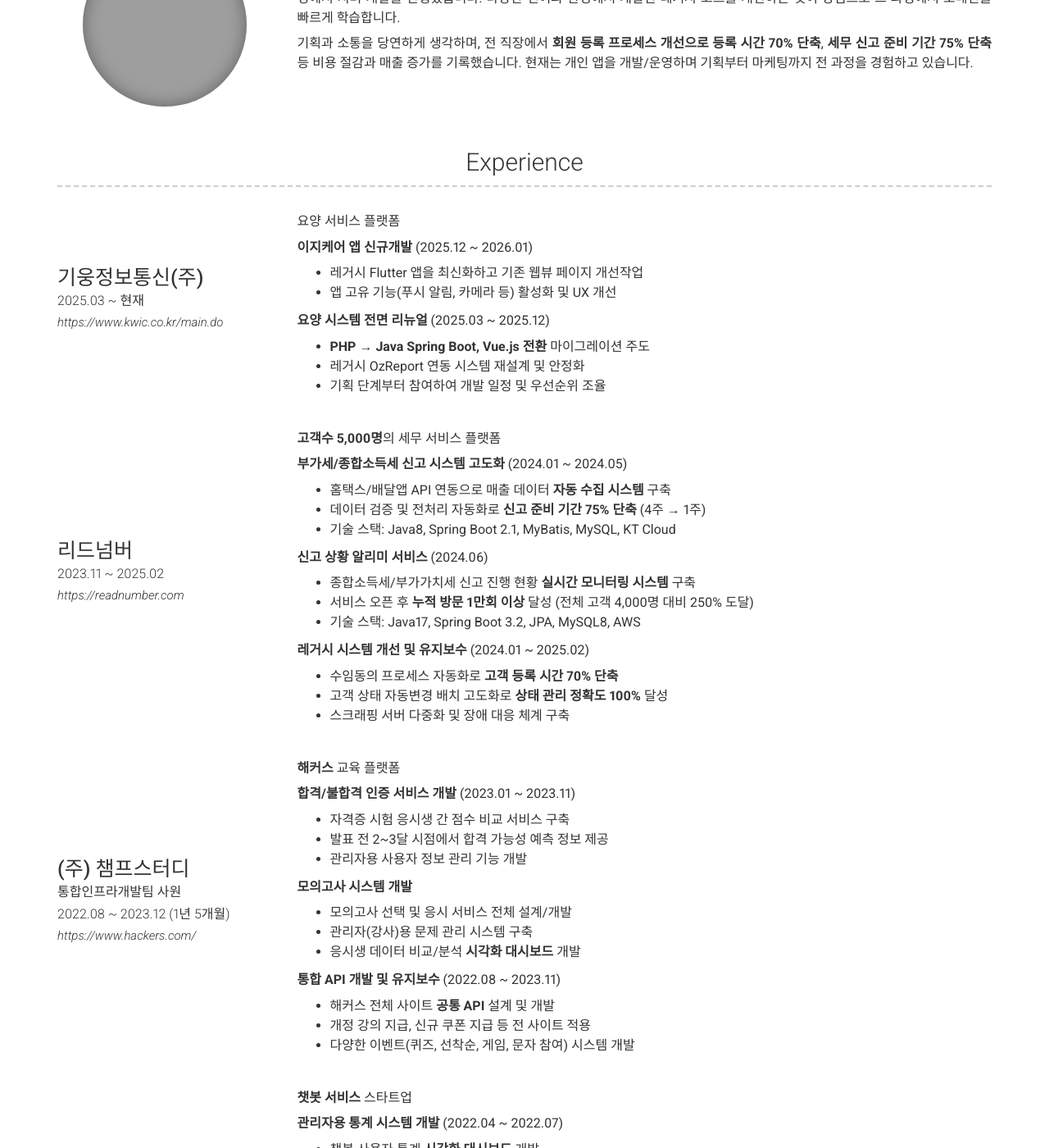
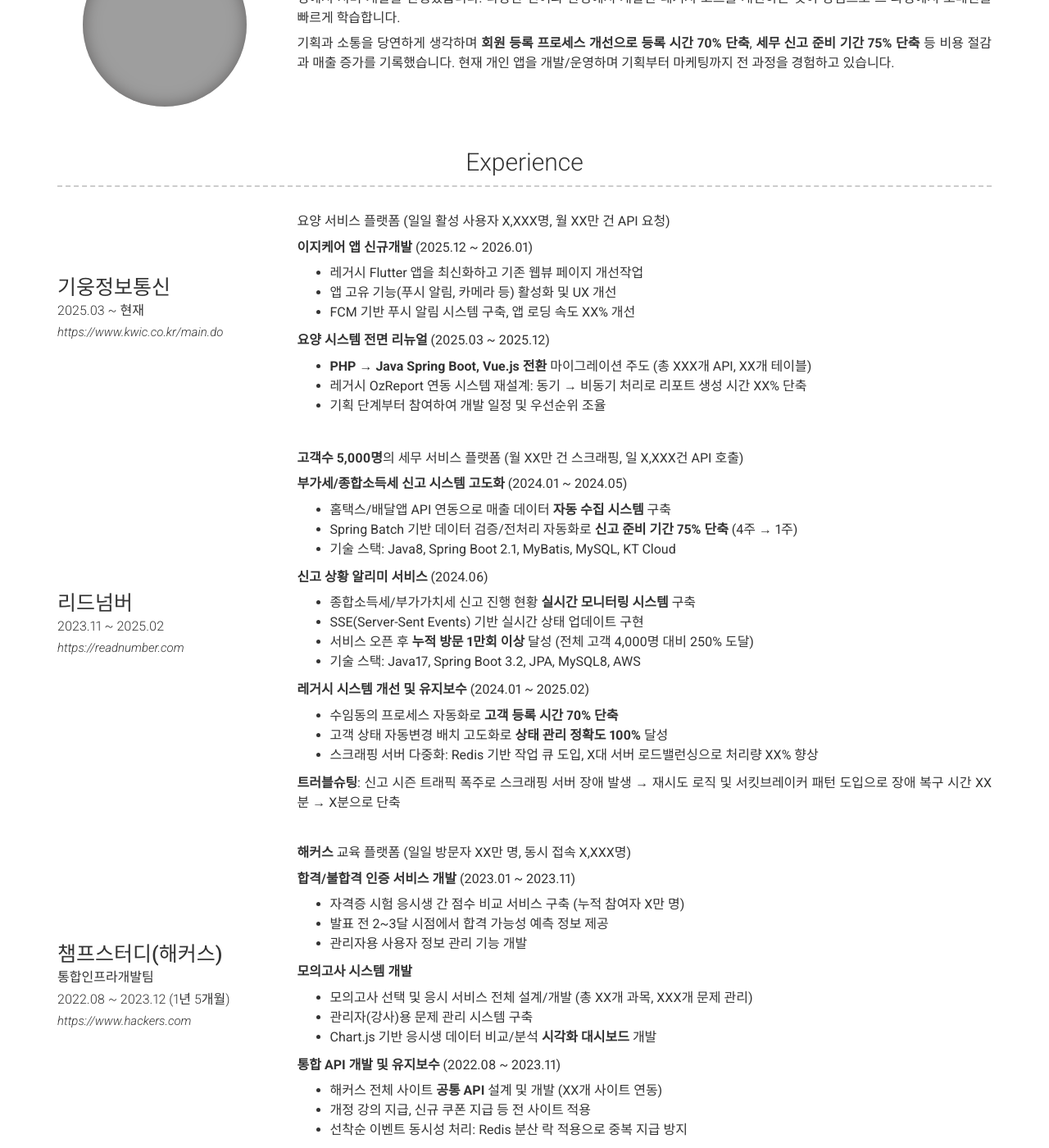
Before and after one commit to gorb6593/gorb6593.github.io, a Jekyll site: the page built from index.md, in a window 1280 px wide and 1400 px high, scrolled down 399 px. Shown: the whole window at 82% size. Built offline with Jekyll 4.4.1, drawn with Linux system fonts in a browser that asks for light colours; nearby versions of some CDN libraries; some of the changed text lies outside the part shown; grey boxes are pictures that could not be loaded.

Commit message:
초기작업 (수정필요)

```diff
--- a/_config.yml
+++ b/_config.yml
@@ -1,6 +1,5 @@
 # Site
 repository: gorb6593/gorb6593.github.io
-# favicon: images/favicon.ico
 
 # Content configuration version
 version: 2
@@ -22,7 +21,7 @@ github_username: gorb6593
 additional_links:
   - title: Blog
     icon: fas fa-blog
-    url: https://harrystroy.tistory.com/
+    url: https://harrystroy.tistory.com
 
 # About Section
 about_profile_image: images/profile.jpg
@@ -32,27 +31,28 @@ about_content: |
   요양 플랫폼(기웅정보통신), 세무 플랫폼(리드넘버, 쌤157), 교육 플랫폼(챔프스터디)에서 **특정 시즌에 집중되는 대규모 트래픽** 환경에서 서버 개발을 진행했습니다.
   다양한 언어와 환경에서 개발된 레거시 코드를 개선하는 것이 강점으로 그 과정에서 도메인을 빠르게 학습합니다.
 
-  기획과 소통을 당연하게 생각하며, 전 직장에서 **회원 등록 프로세스 개선으로 등록 시간 70% 단축**, **세무 신고 준비 기간 75% 단축** 등 비용 절감과 매출 증가를 기록했습니다.
-  현재는 개인 앱을 개발/운영하며 기획부터 마케팅까지 전 과정을 경험하고 있습니다.
+  기획과 소통을 당연하게 생각하며 **회원 등록 프로세스 개선으로 등록 시간 70% 단축**, **세무 신고 준비 기간 75% 단축** 등 비용 절감과 매출 증가를 기록했습니다.
+  현재 개인 앱을 개발/운영하며 기획부터 마케팅까지 전 과정을 경험하고 있습니다.
 
 content:
   - title: Experience
     layout: list
     content:
       - layout: left
-        title: 기웅정보통신(주)
+        title: 기웅정보통신
         link: https://www.kwic.co.kr/main.do
         caption: 2025.03 ~ 현재
         description: |
-          요양 서비스 플랫폼
+          요양 서비스 플랫폼 (일일 활성 사용자 X,XXX명, 월 XX만 건 API 요청)
 
           **이지케어 앱 신규개발** (2025.12 ~ 2026.01)
           - 레거시 Flutter 앱을 최신화하고 기존 웹뷰 페이지 개선작업
           - 앱 고유 기능(푸시 알림, 카메라 등) 활성화 및 UX 개선
+          - FCM 기반 푸시 알림 시스템 구축, 앱 로딩 속도 XX% 개선
 
           **요양 시스템 전면 리뉴얼** (2025.03 ~ 2025.12)
-          - **PHP → Java Spring Boot, Vue.js 전환** 마이그레이션 주도
-          - 레거시 OzReport 연동 시스템 재설계 및 안정화
+          - **PHP → Java Spring Boot, Vue.js 전환** 마이그레이션 주도 (총 XXX개 API, XX개 테이블)
+          - 레거시 OzReport 연동 시스템 재설계: 동기 → 비동기 처리로 리포트 생성 시간 XX% 단축
           - 기획 단계부터 참여하여 개발 일정 및 우선순위 조율
 
       - layout: left
@@ -60,52 +60,55 @@ content:
         link: https://readnumber.com
         caption: 2023.11 ~ 2025.02
         description: |
-          **고객수 5,000명**의 세무 서비스 플랫폼
+          **고객수 5,000명**의 세무 서비스 플랫폼 (월 XX만 건 스크래핑, 일 X,XXX건 API 호출)
 
           **부가세/종합소득세 신고 시스템 고도화** (2024.01 ~ 2024.05)
           - 홈택스/배달앱 API 연동으로 매출 데이터 **자동 수집 시스템** 구축
-          - 데이터 검증 및 전처리 자동화로 **신고 준비 기간 75% 단축** (4주 → 1주)
+          - Spring Batch 기반 데이터 검증/전처리 자동화로 **신고 준비 기간 75% 단축** (4주 → 1주)
           - 기술 스택: Java8, Spring Boot 2.1, MyBatis, MySQL, KT Cloud
 
           **신고 상황 알리미 서비스** (2024.06)
           - 종합소득세/부가가치세 신고 진행 현황 **실시간 모니터링 시스템** 구축
+          - SSE(Server-Sent Events) 기반 실시간 상태 업데이트 구현
           - 서비스 오픈 후 **누적 방문 1만회 이상** 달성 (전체 고객 4,000명 대비 250% 도달)
           - 기술 스택: Java17, Spring Boot 3.2, JPA, MySQL8, AWS
 
           **레거시 시스템 개선 및 유지보수** (2024.01 ~ 2025.02)
           - 수임동의 프로세스 자동화로 **고객 등록 시간 70% 단축**
           - 고객 상태 자동변경 배치 고도화로 **상태 관리 정확도 100%** 달성
-          - 스크래핑 서버 다중화 및 장애 대응 체계 구축
+          - 스크래핑 서버 다중화: Redis 기반 작업 큐 도입, X대 서버 로드밸런싱으로 처리량 XX% 향상
+
+          **트러블슈팅**: 신고 시즌 트래픽 폭주로 스크래핑 서버 장애 발생 → 재시도 로직 및 서킷브레이커 패턴 도입으로 장애 복구 시간 XX분 → X분으로 단축
 
       - layout: left
-        title: (주) 챔프스터디
-        link: https://www.hackers.com/
-        sub_title: 통합인프라개발팀 사원
+        title: 챔프스터디(해커스)
+        link: https://www.hackers.com
+        sub_title: 통합인프라개발팀
         caption: 2022.08 ~ 2023.12 (1년 5개월)
         description: |
-          **해커스** 교육 플랫폼
+          **해커스** 교육 플랫폼 (일일 방문자 XX만 명, 동시 접속 X,XXX명)
 
           **합격/불합격 인증 서비스 개발** (2023.01 ~ 2023.11)
-          - 자격증 시험 응시생 간 점수 비교 서비스 구축
+          - 자격증 시험 응시생 간 점수 비교 서비스 구축 (누적 참여자 X만 명)
           - 발표 전 2~3달 시점에서 합격 가능성 예측 정보 제공
           - 관리자용 사용자 정보 관리 기능 개발
 
           **모의고사 시스템 개발**
-          - 모의고사 선택 및 응시 서비스 전체 설계/개발
+          - 모의고사 선택 및 응시 서비스 전체 설계/개발 (총 XX개 과목, XXX개 문제 관리)
           - 관리자(강사)용 문제 관리 시스템 구축
-          - 응시생 데이터 비교/분석 **시각화 대시보드** 개발
+          - Chart.js 기반 응시생 데이터 비교/분석 **시각화 대시보드** 개발
 
           **통합 API 개발 및 유지보수** (2022.08 ~ 2023.11)
-          - 해커스 전체 사이트 **공통 API** 설계 및 개발
+          - 해커스 전체 사이트 **공통 API** 설계 및 개발 (XX개 사이트 연동)
           - 개정 강의 지급, 신규 쿠폰 지급 등 전 사이트 적용
-          - 다양한 이벤트(퀴즈, 선착순, 게임, 문자 참여) 시스템 개발
+          - 선착순 이벤트 동시성 처리: Redis 분산 락 적용으로 중복 지급 방지
 
       - layout: left
-        title: (주) 널리소프트
-        sub_title: 백엔드개발팀 인턴
+        title: 널리소프트
+        sub_title: 개발팀
         caption: 2022.01 ~ 2022.07 (7개월)
         description: |
-          **챗봇 서비스** 스타트업
+          **쌤157 서비스** 세금 스타트업
 
           **관리자용 통계 시스템 개발** (2022.04 ~ 2022.07)
           - 챗봇 사용자 통계 **시각화 대시보드** 개발
@@ -117,22 +120,22 @@ content:
           - 관리자 권한 테이블 설계 및 RBAC 구현
           - 권한 요청/승인 알림 시스템 개발
 
-  - title: 역량
-    layout: text
-    content: |
-      **레거시 시스템 마이그레이션**
-      - 기웅정보통신 요양 시스템 (PHP → Java Spring Boot, Vue.js) 전환 (2025)
-      - 다양한 레거시 환경에서의 점진적 개선 경험
-
-      **대용량 데이터 처리 및 자동화**
-      - 홈택스/배달앱 API 연동 매출 데이터 자동 수집 시스템 구축
-      - 배치 프로그램을 통한 데이터 검증/전처리 자동화
-      - 스크래핑 서버 다중화 및 장애 대응 체계 구축
-
-      **프로세스 개선을 통한 비용 절감**
-      - 세무 신고 준비 기간 75% 단축 (4주 → 1주)
-      - 고객 등록 시간 70% 단축
-      - 고객 상태 관리 정확도 100% 달성
+#  - title: 역량
+#    layout: text
+#    content: |
+#      **레거시 시스템 마이그레이션**
+#      - 기웅정보통신 요양 시스템 (PHP → Java Spring Boot, Vue.js) 전환 (2025)
+#      - 다양한 레거시 환경에서의 점진적 개선 경험
+#
+#      **대용량 데이터 처리 및 자동화**
+#      - 홈택스/배달앱 API 연동 매출 데이터 자동 수집 시스템 구축
+#      - 배치 프로그램을 통한 데이터 검증/전처리 자동화
+#      - 스크래핑 서버 다중화 및 장애 대응 체계 구축
+#
+#      **프로세스 개선을 통한 비용 절감**
+#      - 세무 신고 준비 기간 75% 단축 (4주 → 1주)
+#      - 고객 등록 시간 70% 단축
+#      - 고객 상태 관리 정확도 100% 달성
 
   - title: Projects
     layout: list
@@ -184,25 +187,25 @@ content:
       - JavaScript, Vue.js
       - Flutter
 
-  - title: Education
-    layout: list
-    content:
-      - layout: top-right
-        title: 한국방송통신대학교
-        sub_title: 컴퓨터과학과 (졸업)
-        caption: 2022.08 ~ 2025.07
-
-      - layout: top-right
-        title: 멀티캠퍼스
-        sub_title: 빅데이터를 활용한 IoT 시스템 개발 (6개월 과정)
-        caption: 2021.12
-        link: https://github.com/gorb6593/FinalWork
-        link_text: GitHub
-
-  - title: Certifications
-    layout: text
-    content: |
-      - **SQLD** - 한국데이터산업진흥원 (2024.06)
+#  - title: Education
+#    layout: list
+#    content:
+#      - layout: top-right
+#        title: 한국방송통신대학교
+#        sub_title: 컴퓨터과학과 (졸업)
+#        caption: 2022.08 ~ 2025.07
+#
+#      - layout: top-right
+#        title: 멀티캠퍼스
+#        sub_title: 빅데이터를 활용한 IoT 시스템 개발 (6개월 과정)
+#        caption: 2021.12
+#        link: https://github.com/gorb6593/FinalWork
+#        link_text: GitHub
+#
+#  - title: Certifications
+#    layout: text
+#    content: |
+#      - **SQLD** - 한국데이터산업진흥원 (2024.06)
 
 # Footer
 footer_show_references: true
```
